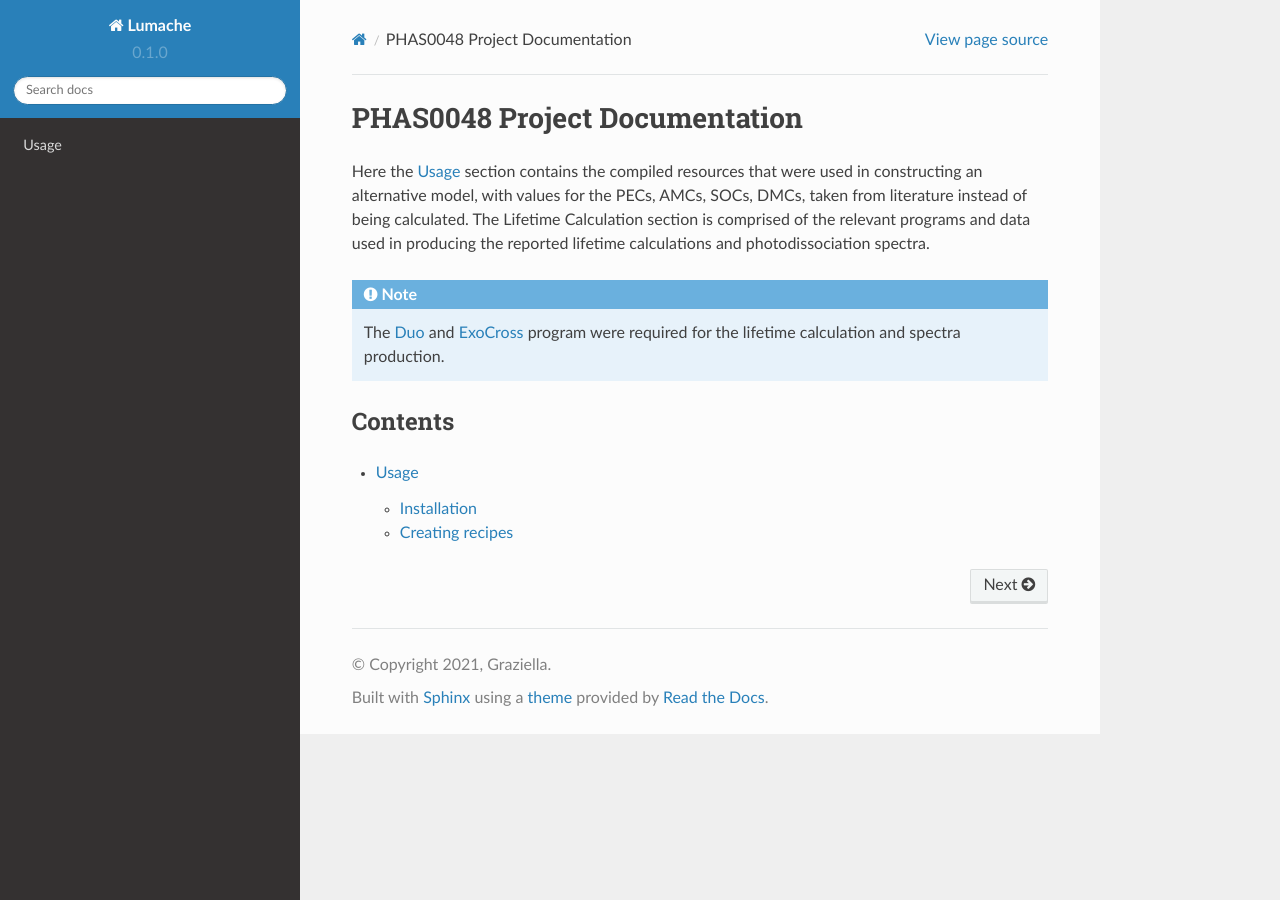
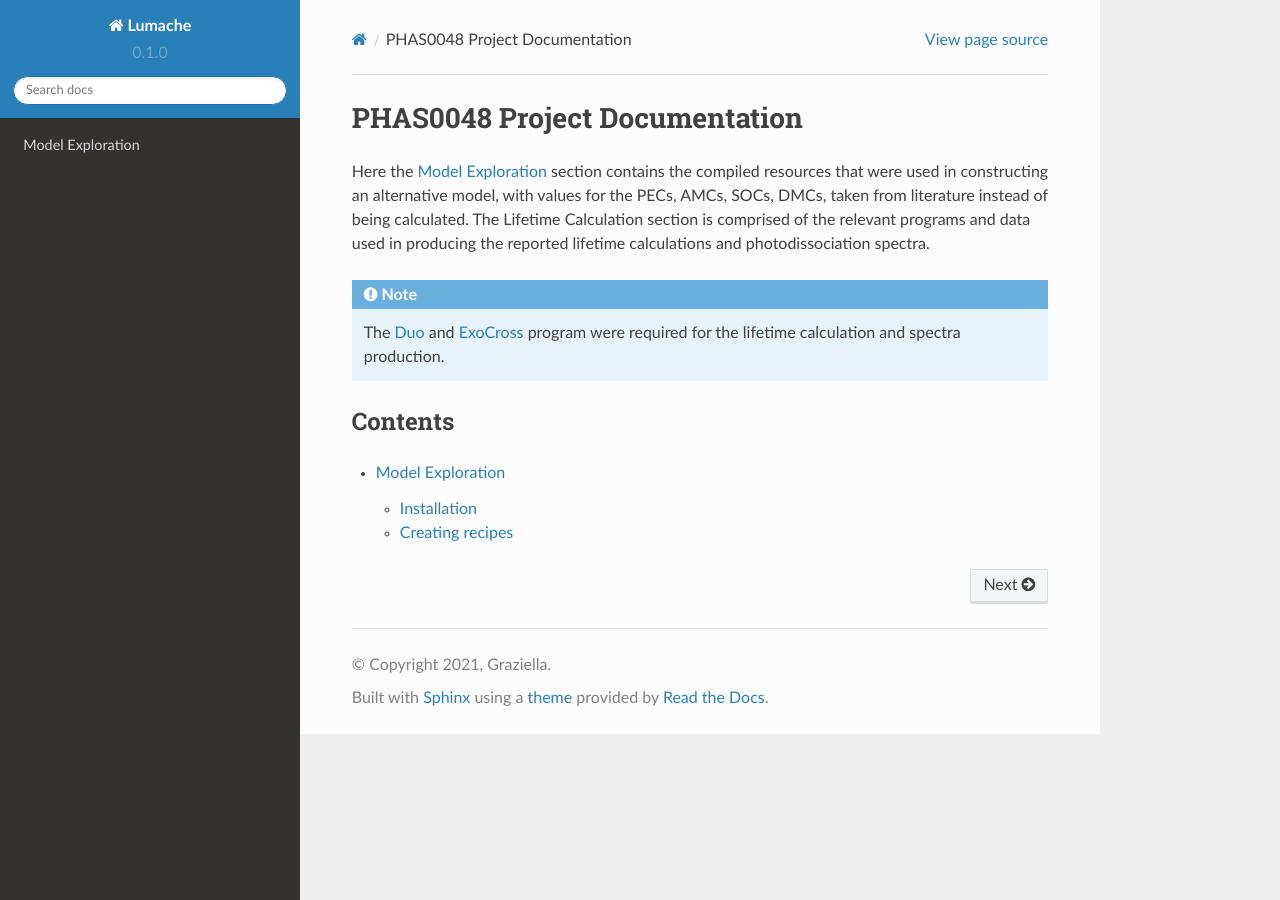
Before and after one commit to sheenabigail/PHAS0048, a Sphinx documentation site: the page built from docs/source/index.rst, in a window 1280 px wide. Built offline with Sphinx 7.4.7 and the Read the Docs theme 2.0.0, drawn with Linux system fonts in a browser that asks for light colours; pages that are not in the unit, such as notebooks, are missing from menus.

Commit message:
Update Model Exploration.rst

```diff
--- a/docs/source/Model Exploration.rst
+++ b/docs/source/Model Exploration.rst
@@ -1,4 +1,4 @@
-Usage
+Model Exploration
 =====
 
 .. _installation:
```
